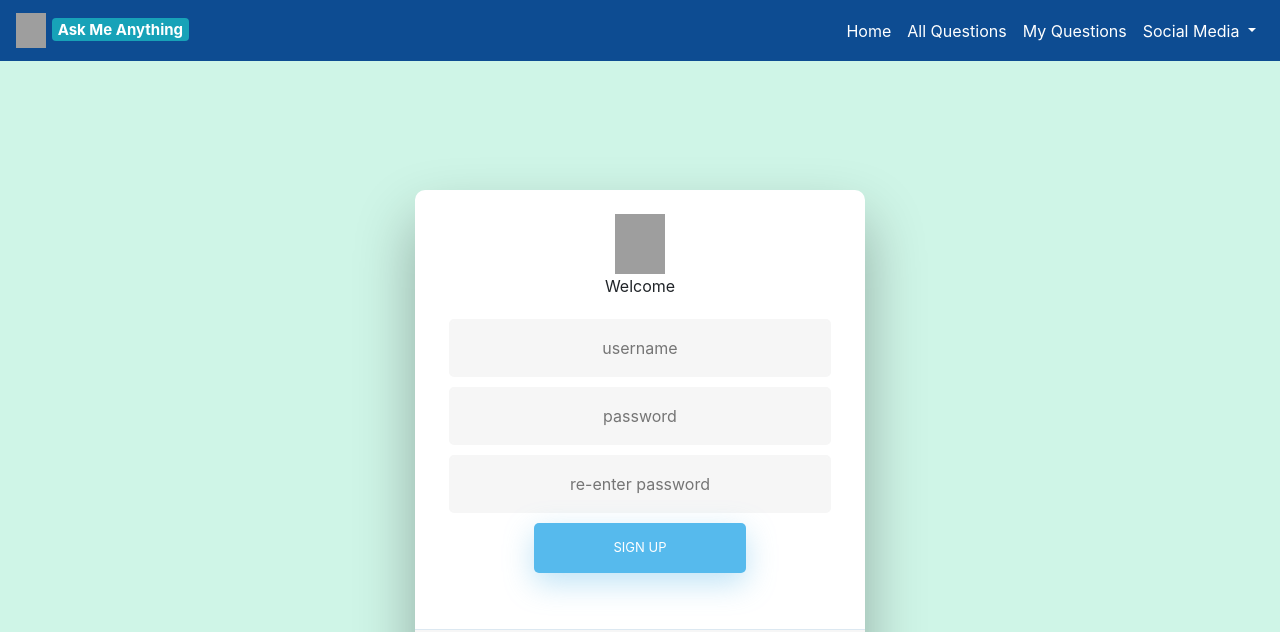
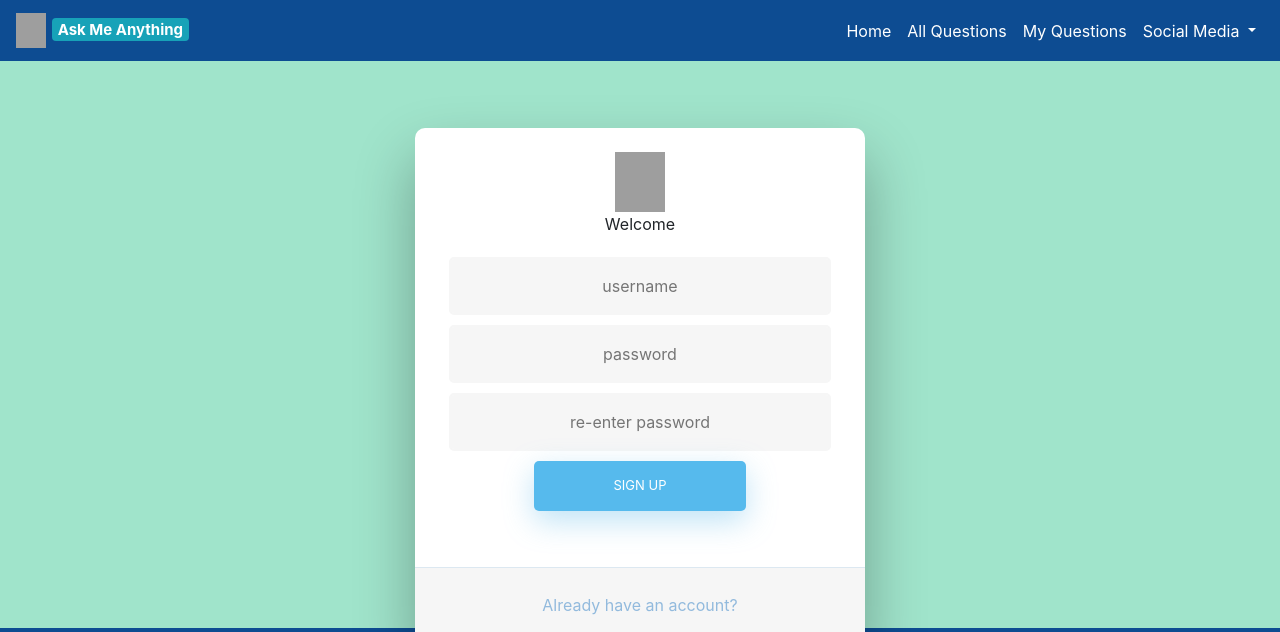
Before and after one commit to Gaai-san/askmeproject, a Django app: page /signup/ in a window 1280 px wide. Shown: the top 632 px of the page. Run offline with Django 4.2, Linux system fonts and the light colour scheme; grey boxes are pictures that could not be loaded.

Commit message:
fixed templates

```diff
--- a/askmeapp/templates/askmeapp/signupuser.html
+++ b/askmeapp/templates/askmeapp/signupuser.html
@@ -5,7 +5,12 @@
 {% endblock %}
 
 {% block content %}
-<br><br>
+
+<!--Start of All Questions-->
+<div style="background: #A0E4CB" class="container-fluid">
+  <div class="row justify-content-center">
+      <div class="col-lg-8 col-md-8 col-sm-10 col-xs-10">
+          <br><br><br>
           <div class="wrapper fadeInDown">
             <div id="formContent">
               <!-- Tabs Titles -->
@@ -35,4 +40,10 @@
 
             </div>
           </div>
+
+      </div>
+  </div>
+</div>
+<!--End of My Questions-->
+
 {% endblock %}
```
Also changed, not shown: askmeapp/templates/askmeapp/signinuser.html (+14 -0 lines). Lines whose indentation alone changed are shown as unchanged.
